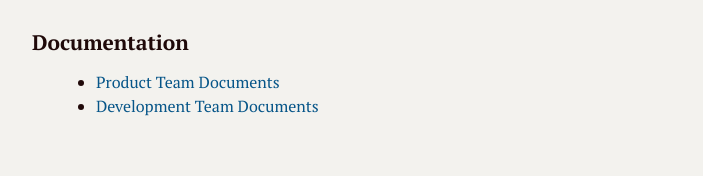
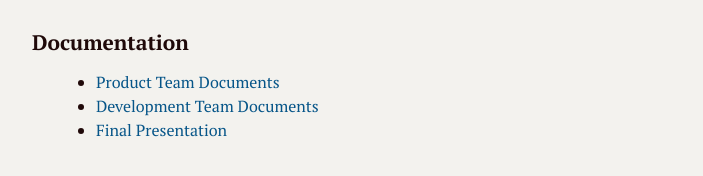
Before and after one commit to ignighte/ignighte-general, a plain HTML site: page docs/index.html in a window 1280 px wide. Shown: the part 734-910 px from the top of the page, without its empty margins (288-991 px from the left). Drawn offline with Linux system fonts and the light colour scheme; a web font is replaced by a local one.

Commit message:
changed index.html

```diff
--- a/docs/index.html
+++ b/docs/index.html
@@ -232,6 +232,6 @@ header, .context-menu, .megamenu-content, footer { font-family: "PT Serif", "Tim
 </style>
 </head>
 <body class='typora-export' >
-<div  id='write'  class = 'is-node show-fences-line-number'><h1><a name='header-n0' class='md-header-anchor '></a>IGNIGHTE Documentation</h1><p>Documentation and general files for DB-GUI Project 2017 Fall</p><h2><a name='header-n4' class='md-header-anchor '></a>Team</h2><h3><a name='header-n5' class='md-header-anchor '></a>Frontend</h3><ul><li>Assmusen, Chris</li><li>Lee, Seung Ki</li><li>Wagner, Matthew</li></ul><h3><a name='header-n16' class='md-header-anchor '></a>Backend</h3><ul><li>Keehan, Rob</li><li>Simon, Rick</li><li>Tran, Chi</li></ul><h2><a name='header-n27' class='md-header-anchor '></a>Repository &amp; Links</h2><ul><li><a href='https://ignighte.github.io/ignighte-general/'>General Information</a></li><li><a href='https://github.com/ignighte/ignighte-frontend'>Frontend Repository</a></li><li><a href='https://github.com/smutranchi/DB-GUI-2017/tree/master/backend'>Backend Repository</a></li></ul><h2><a name='header-n38' class='md-header-anchor '></a>Documentation</h2><ul><li><a href='https://github.com/ignighte/ignighte-general/tree/master/Product'>Product Team Documents</a></li><li><a href='https://github.com/ignighte/ignighte-general/tree/master/Development'>Development Team Documents</a></li></ul></div>
+<div  id='write'  class = 'is-node show-fences-line-number'><h1><a name='header-n0' class='md-header-anchor '></a>IGNIGHTE Documentation</h1><p>Documentation and general files for DB-GUI Project 2017 Fall</p><h2><a name='header-n4' class='md-header-anchor '></a>Team</h2><h3><a name='header-n5' class='md-header-anchor '></a>Frontend</h3><ul><li>Assmusen, Chris</li><li>Lee, Seung Ki</li><li>Wagner, Matthew</li></ul><h3><a name='header-n16' class='md-header-anchor '></a>Backend</h3><ul><li>Keehan, Rob</li><li>Simon, Rick</li><li>Tran, Chi</li></ul><h2><a name='header-n27' class='md-header-anchor '></a>Repository &amp; Links</h2><ul><li><a href='https://ignighte.github.io/ignighte-general/'>General Information</a></li><li><a href='https://github.com/ignighte/ignighte-frontend'>Frontend Repository</a></li><li><a href='https://github.com/smutranchi/DB-GUI-2017/tree/master/backend'>Backend Repository</a></li></ul><h2><a name='header-n38' class='md-header-anchor '></a>Documentation</h2><ul><li><a href='https://github.com/ignighte/ignighte-general/tree/master/Product'>Product Team Documents</a></li><li><a href='https://github.com/ignighte/ignighte-general/tree/master/Development'>Development Team Documents</a></li><li><a href='https://docs.google.com/presentation/d/1-AgUVABg4ZgLyqGFLFfoLBsiMzsDZ_rY3udDpC6eZxs/edit#slide=id.gc6f80d1ff_0_0'>Final Presentation</a></li></ul><p></p></div>
 </body>
 </html>
```
Also changed, not shown: 1 other file.
